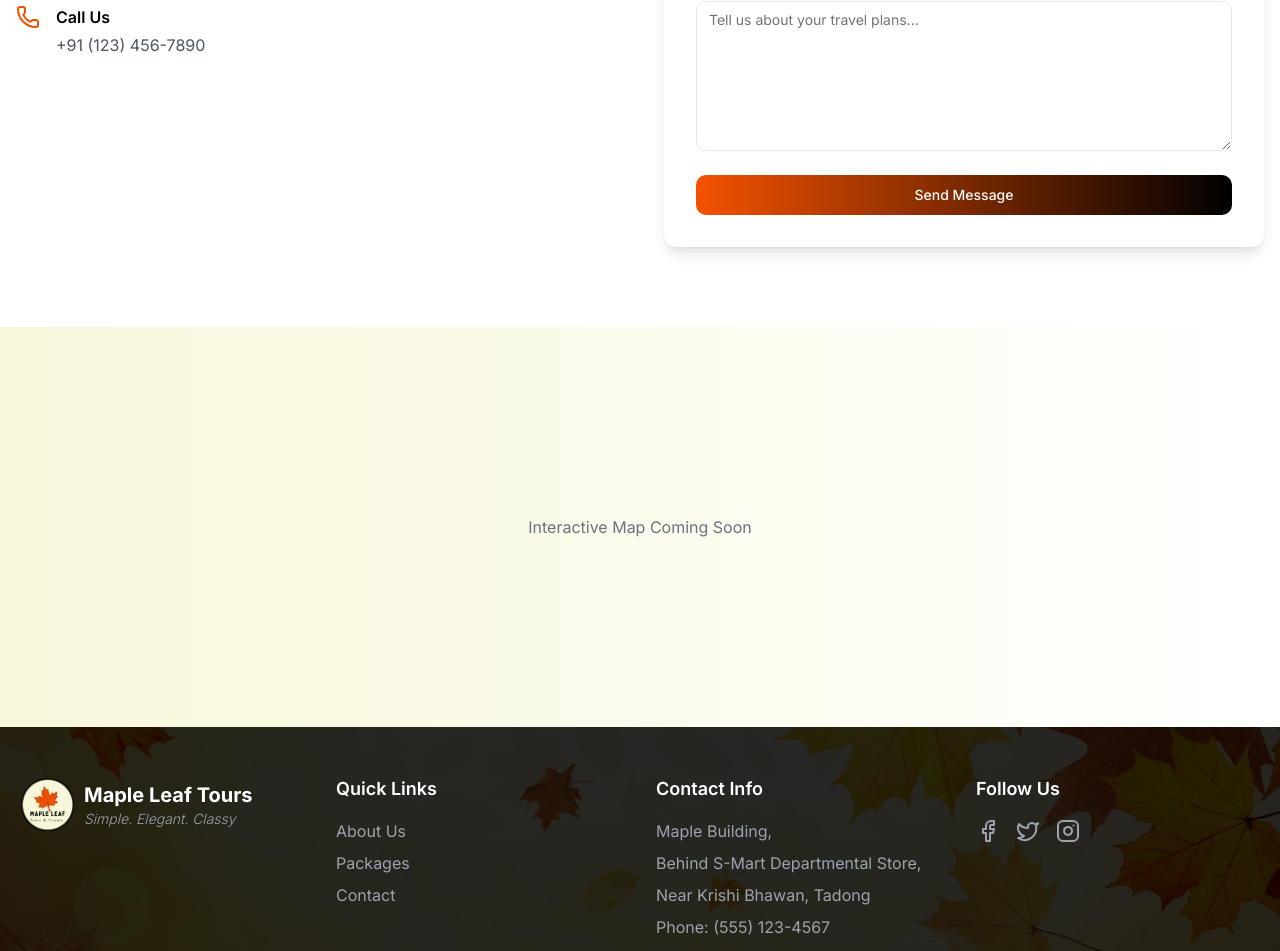
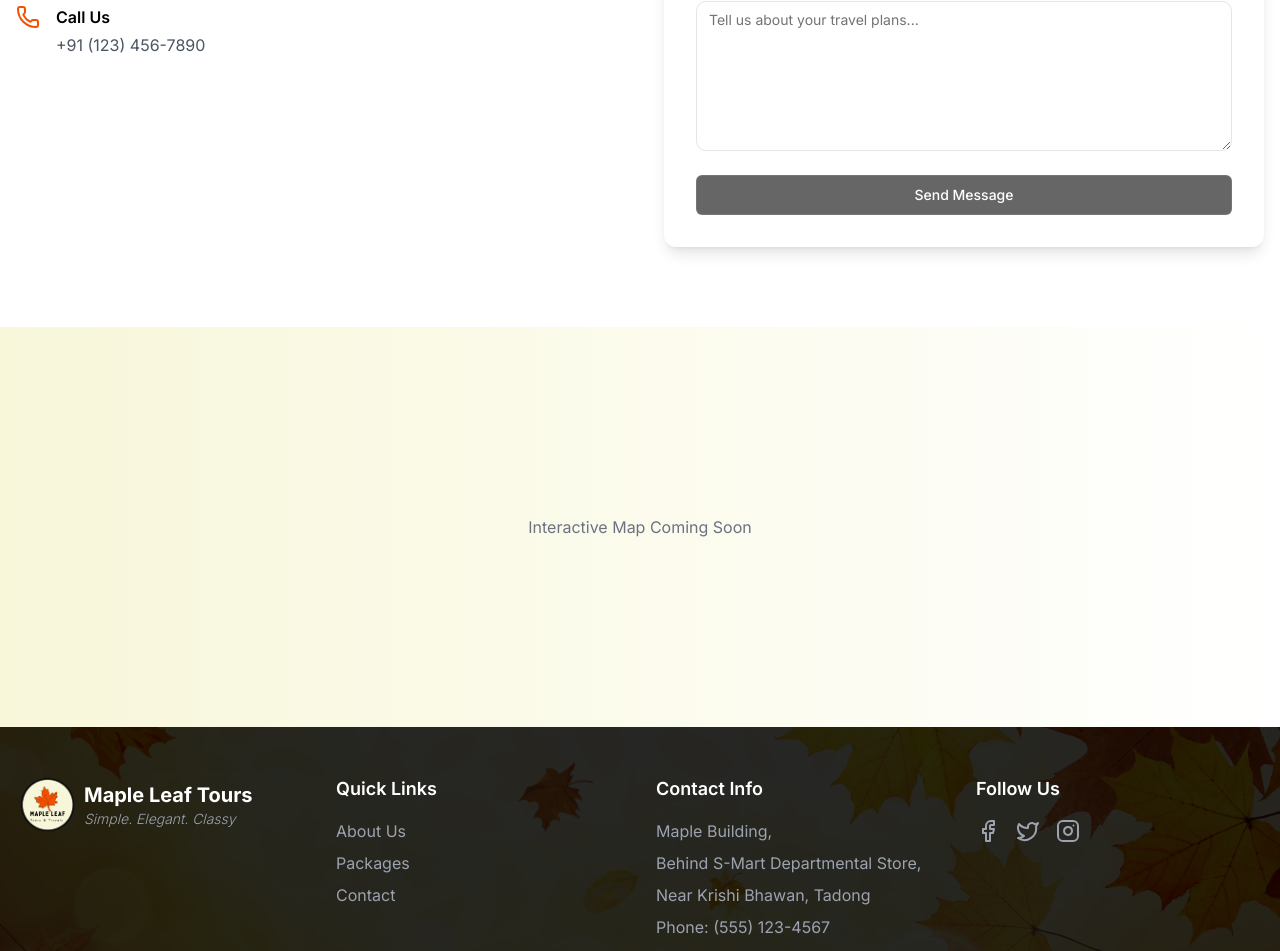
Before and after one commit to Waglogy/maple_t-t, a Next.js app: page /contact in a window 1280 px wide. Shown: the part 799-1750 px from the top of the page. Built offline with nearby package versions, Linux system fonts and the light colour scheme.

Commit message:
button updte

```diff
--- a/app/contact/page.tsx
+++ b/app/contact/page.tsx
@@ -95,7 +95,7 @@ export default function ContactPage() {
                   />
                 </div>
 
-                <Button className="w-full bg-gradient-to-r from-[#f45201] to-[#010001] hover:opacity-90">
+                <Button className="w-full gradient-button">
                   Send Message
                 </Button>
               </form>
--- a/app/packages/page.tsx
+++ b/app/packages/page.tsx
@@ -101,7 +101,7 @@ export default function PackagesPage() {
                       </li>
                     ))}
                   </ul>
-                  <Button className="w-full bg-gradient-to-r from-[#f45201] to-[#010001] hover:opacity-90">
+                  <Button className="w-full gradient-button">
                     Book Now
                   </Button>
                 </CardContent>
```
